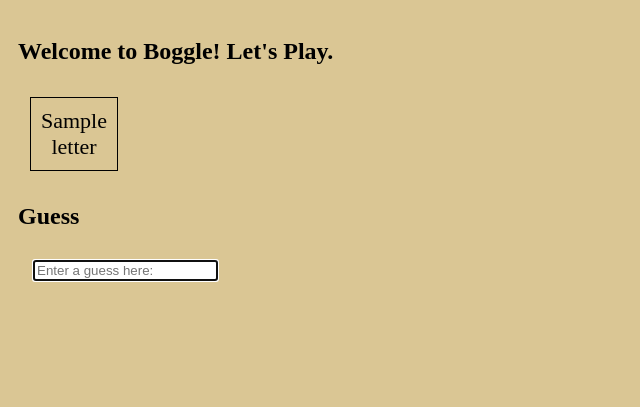
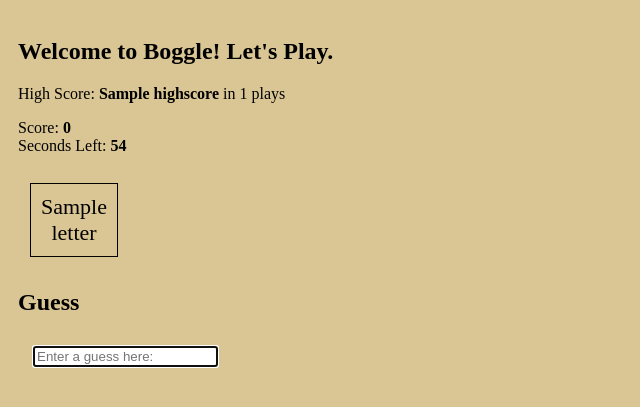
Before and after one commit to 1jackdev/boggle, a Flask app: template templates/index.html in a window 1280 px wide. Shown: the top 407 px of the page, without its empty margins (0-640 px from the left). Run offline with Flask 2, Linux system fonts and the light colour scheme; the template is opened without the code that fills it: most values are stand-ins (such as "Sample title", 1, 10 or a date in 2020); parts of the project's set-up code (start-up, migrations or seed data) failed here and were passed over.

Commit message:
added timer and messages

```diff
--- a/app.py
+++ b/app.py
@@ -10,14 +10,32 @@ boggle_game = Boggle()
 
 @app.route('/')
 def show_homepage():
+    """Show the board and its score data."""
     board = boggle_game.make_board()
     session["board"] = board
-    return render_template("index.html", board=board)
+    highscore = session.get("highscore", 0)
+    num_plays = session.get("num-plays", 0)
+    return render_template("index.html", board=board, highscore=highscore, num_plays=num_plays)
 
 
 @app.route('/make-guess')
 def handle_guess():
+    """take the guess from the board and check it. Then, return the result."""
     board = session["board"]
     guess = request.args["guess"]
     result = boggle_game.check_valid_word(board, guess)
     return jsonify({"result": result})
+
+
+@app.route("/post-score", methods=["POST"])
+def post_score():
+    """Receive score, update num_plays, and update the high score."""
+
+    score = request.json["score"]
+    highscore = session.get("highscore", 0)
+    num_plays = session.get("num_plays", 0)
+
+    session['num_plays'] = num_plays + 1
+    session['highscore'] = max(score, highscore)
+
+    return jsonify(brokeRecord=score > highscore)
--- a/static/app.js
+++ b/static/app.js
@@ -1,10 +1,12 @@
 class BoggleGame {
     constructor(boardId, secs = 60) {
         this.secs = secs;
-        // this.showTimer();
+        this.showTimer();
         this.score = 0;
         this.words = new Set();
         this.board = "#" + boardId;
+
+        this.timer = setInterval(this.tick.bind(this), 1000);
 
         $(".guess-form", this.board).on("submit", this.processForm.bind(this));
     }
@@ -15,6 +17,14 @@ class BoggleGame {
 
     showMessage(msg, cls) {
         $(".msg", this.board).text(msg).removeClass().addClass(`msg ${cls}`);
+    }
+
+    showScore() {
+        $(".score", this.board).text(this.score);
+    }
+
+    showTimer() {
+        $(".timer", this.board).text(this.secs);
     }
 
     async processForm(evt) {
@@ -36,15 +46,38 @@ class BoggleGame {
 
         if (resp.data.result === "not-word") {
             this.showMessage(`${guess} is not a valid English word`, "err");
-          } else if (resp.data.result === "not-on-board") {
-            this.showMessage(`${guess} is not a valid word on this board`, "err");
-          } else {
+        } else if (resp.data.result === "not-on-board") {
+            this.showMessage(
+                `${guess} is not a valid word on this board`,
+                "err"
+            );
+        } else {
             this.showWord(guess);
             this.score += guess.length;
             this.showScore();
             this.words.add(guess);
             this.showMessage(`Added: ${guess}`, "ok");
-          }
+        }
         $("#guess-input").val("").focus();
     }
+
+    async tick() {
+        this.secs -= 1;
+        this.showTimer();
+
+        if (this.secs === 0) {
+            clearInterval(this.timer);
+            await this.scoreGame();
+        }
+    }
+
+    async scoreGame() {
+        $(".add-word", this.board).hide();
+        const resp = await axios.post("/post-score", { score: this.score });
+        if (resp.data.brokeRecord) {
+            this.showMessage(`New record: ${this.score}`, "ok");
+        } else {
+            this.showMessage(`Final score: ${this.score}`, "ok");
+        }
+    }
 }
--- a/templates/index.html
+++ b/templates/index.html
@@ -11,6 +11,17 @@
             <div>
                 <h1>Welcome to Boggle! Let's Play.</h1>
             </div>
+            <p>
+                High Score:
+                <b>{{ highscore }}</b>
+                in {{ num_plays }} plays
+            </p>
+            <p>
+                Score: <b class="score">0</b>
+                <br />
+                Seconds Left:
+                <b class="timer"></b>
+            </p>
             <div class="board">
                 <table>
                     <tbody>
```
